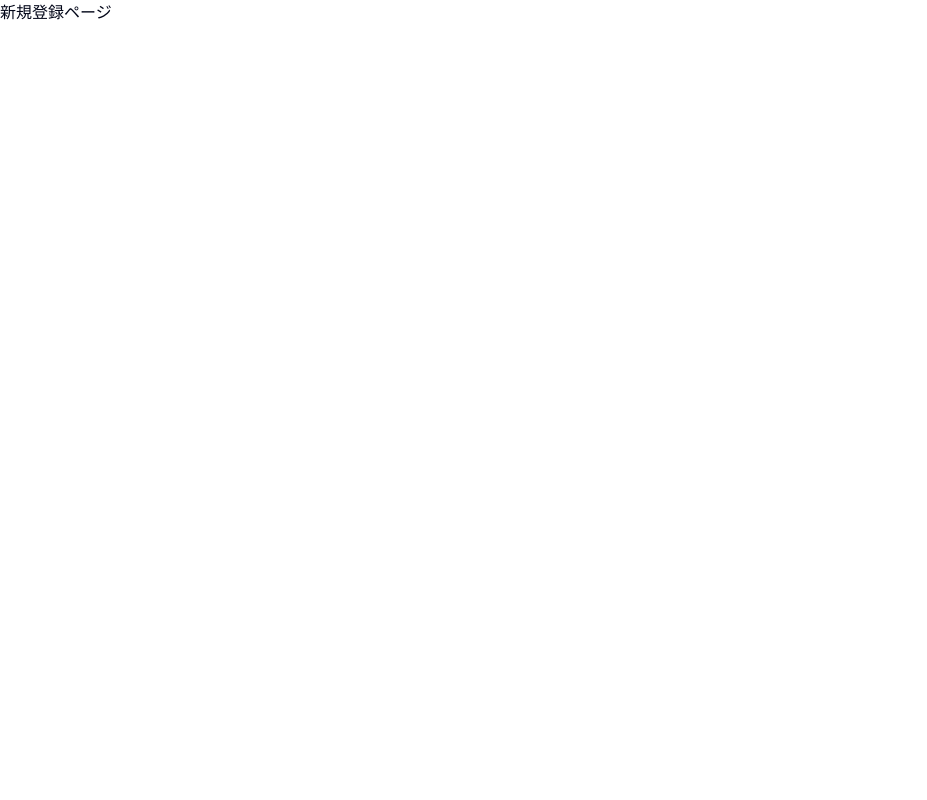
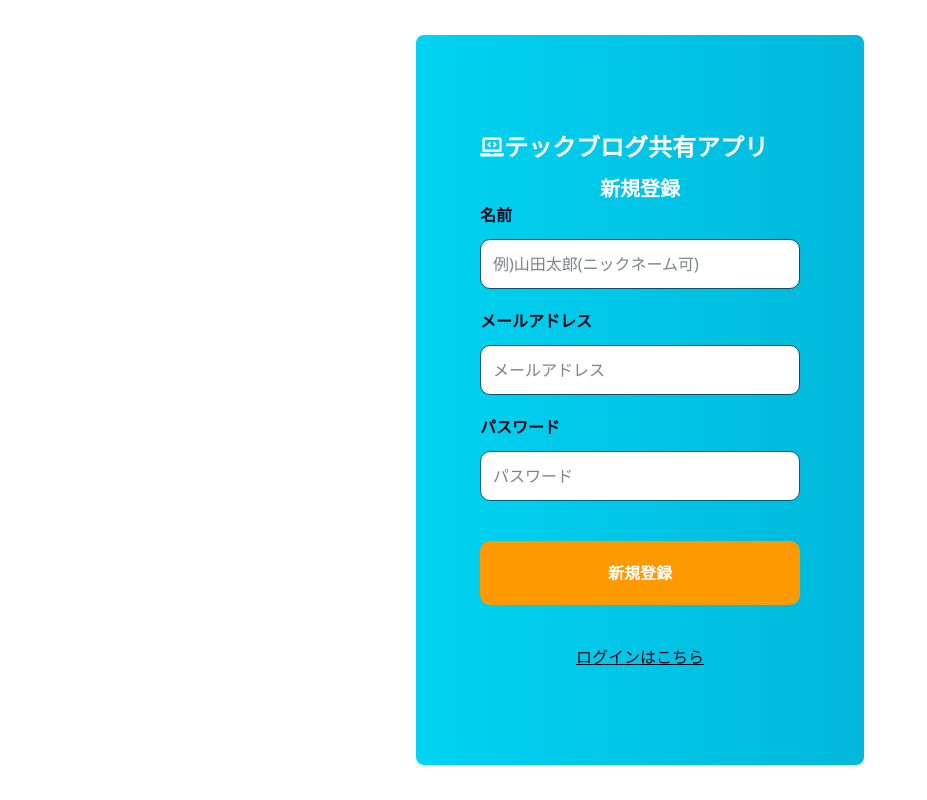
Before and after one commit to Hashimoto-Noriaki/next-article-share-app, a Next.js app: page /signup in a window 1280 px wide. Shown: the whole page, without its empty margins (0-927 px from the left). Built offline with nearby package versions, Linux system fonts and the light colour scheme.

Commit message:
新規登録画面作成

```diff
--- a/src/app/(auth)/signup/page.tsx
+++ b/src/app/(auth)/signup/page.tsx
@@ -1,3 +1,47 @@
+import Link from 'next/link'
+import { FaLaptopCode } from 'react-icons/fa';
+
 export default function SignUpPage() {
-    return <div>新規登録ページ</div>
+    return (
+        <div className="flex items-center justify-center p-20 max-h-screen">
+            <div className="bg-gradient-to-r from-cyan-400 to-cyan-500 px-16 py-24 text-center w-full  max-w-md rounded-md">
+                <h1 className="text-2xl flex items-center text-white font-bold">
+                    <FaLaptopCode/>テックブログ共有アプリ
+                </h1>
+                <h2 className="text-xl text-white font-bold mt-3">新規登録</h2>
+                <form className="flex flex-col gap-5 text-left">
+                    <div>
+                        <p className="font-bold mb-3">名前</p>
+                        <input
+                            name="name"
+                            className="w-full p-3 border border-cyan-900 bg-white rounded-lg focus:outline-none focus:ring-cyan-900"
+                            placeholder="例)山田太郎(ニックネーム可)"
+                        />
+                    </div>
+                    <div>
+                        <p className="font-bold mb-3">メールアドレス</p>
+                        <input
+                            name="email"
+                            className="w-full p-3 border border-cyan-900 bg-white rounded-lg focus:outline-none focus:ring-cyan-900"
+                            placeholder="メールアドレス"
+                        />
+                    </div>
+                    <div>
+                        <p className="font-bold mb-3">パスワード</p>
+                        <input
+                            type="password"
+                            className="w-full p-3 border border-cyan-800 bg-white rounded-lg focus:outline-none qfocus:ring-cyan-800"
+                            placeholder="パスワード"
+                        />
+                    </div>
+                    <button className="bg-amber-500 text-white  font-bold rounded-lg p-5 mt-5 hover:bg-amber-400">
+                        新規登録
+                    </button>
+                    <Link href="/login" className="text-center underline mt-5 hover:text-cyan-800">
+                        ログインはこちら
+                    </Link>
+                </form>
+            </div>
+        </div>
+    )
 }
```
